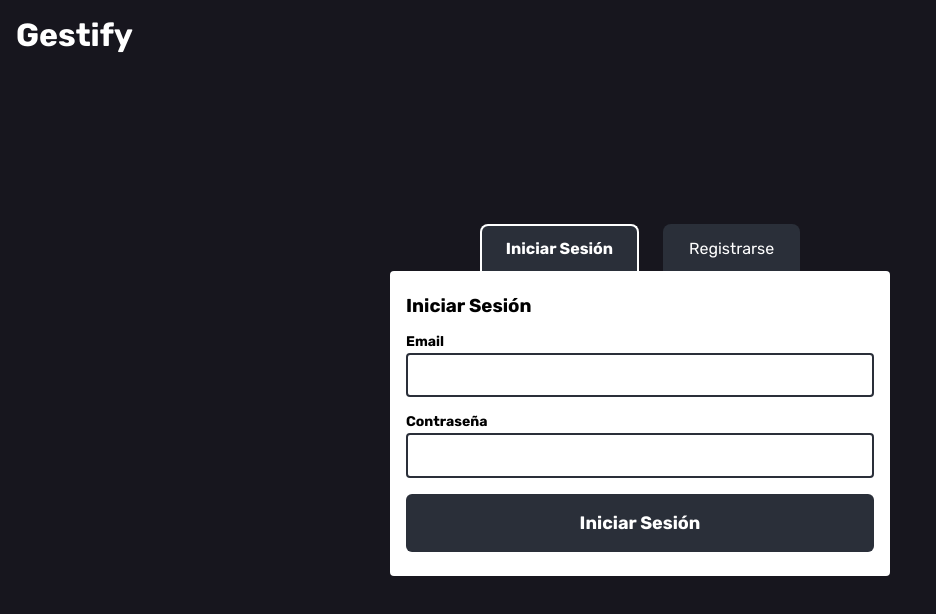
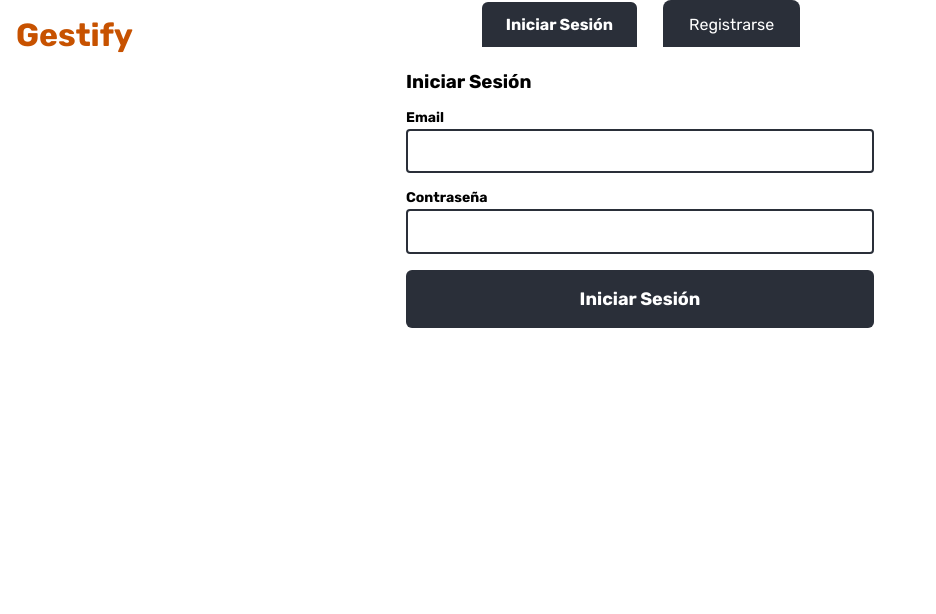
Before and after one commit to Mauro069/Gestor-de-gastos-con-NextJs, a Next.js app: page / in a window 1280 px wide. Shown: the top 614 px of the page, without its empty margins (0-936 px from the left). Built offline with nearby package versions, Linux system fonts and the light colour scheme; no server answers.

Commit message:
Add colors and layout components

```diff
--- /dev/null
+++ b/src/components/Layout/index.tsx
@@ -0,0 +1,14 @@
+import styles from "./styles.module.scss";
+
+export function Layout({
+  children,
+}: {
+  children: JSX.Element[] | JSX.Element;
+}) {
+  return (
+    <main className={styles.layout}>
+      <h1 className={styles.title}>Gestify</h1>
+      {children}
+    </main>
+  );
+}
--- /dev/null
+++ b/src/components/Layout/styles.module.scss
@@ -0,0 +1,13 @@
+@import "../../styles/colors.scss";
+
+.layout {
+  width: 100vw;
+  min-height: 100vh;
+
+  h1 {
+    color: $orangeDark;
+    margin-left: 1rem;
+    margin-top: 1rem;
+    position: absolute;
+  }
+}
--- a/src/pages/home.tsx
+++ b/src/pages/home.tsx
@@ -1,3 +1,4 @@
+import { Layout } from "@/components/Layout";
 import useReports from "@/hooks/useReports";
 import styles from "../styles/homePage.module.scss";
 
@@ -9,9 +10,9 @@ function HomePage() {
   }
 
   return (
-    <div className={styles.layout}>
+    <Layout>
       <pre>{JSON.stringify(reports, null, 2)}</pre>
-    </div>
+    </Layout>
   );
 }
 
--- a/src/pages/index.tsx
+++ b/src/pages/index.tsx
@@ -1,5 +1,5 @@
-
 import { Input, Switch } from "@/components";
+import { Layout } from "@/components/Layout";
 import { useAuth } from "@/hooks/useAuth";
 import { ChangeEvent, FormEvent, useState } from "react";
 
@@ -33,8 +33,7 @@ export default function AuthPage() {
   };
 
   return (
-    <div className={styles.layout}>
-      <h1 className={styles.title}>Gestify</h1>
+    <Layout>
       <div className={styles.col}>
         <div className={styles.switches}>
           <Switch
@@ -73,6 +72,6 @@ export default function AuthPage() {
           <button className={styles.button}>{titles[auth]}</button>
         </form>
       </div>
-    </div>
+    </Layout>
   );
 }
--- /dev/null
+++ b/src/styles/colors.scss
@@ -0,0 +1,5 @@
+$white: #ffffff;
+$blueDark: #1e293b;
+$grayDark: #333333;
+$greenDark: #3a4a3f;
+$orangeDark: #c75200;
```
Also changed, not shown: src/styles/globals.scss (line endings or trailing spaces).
